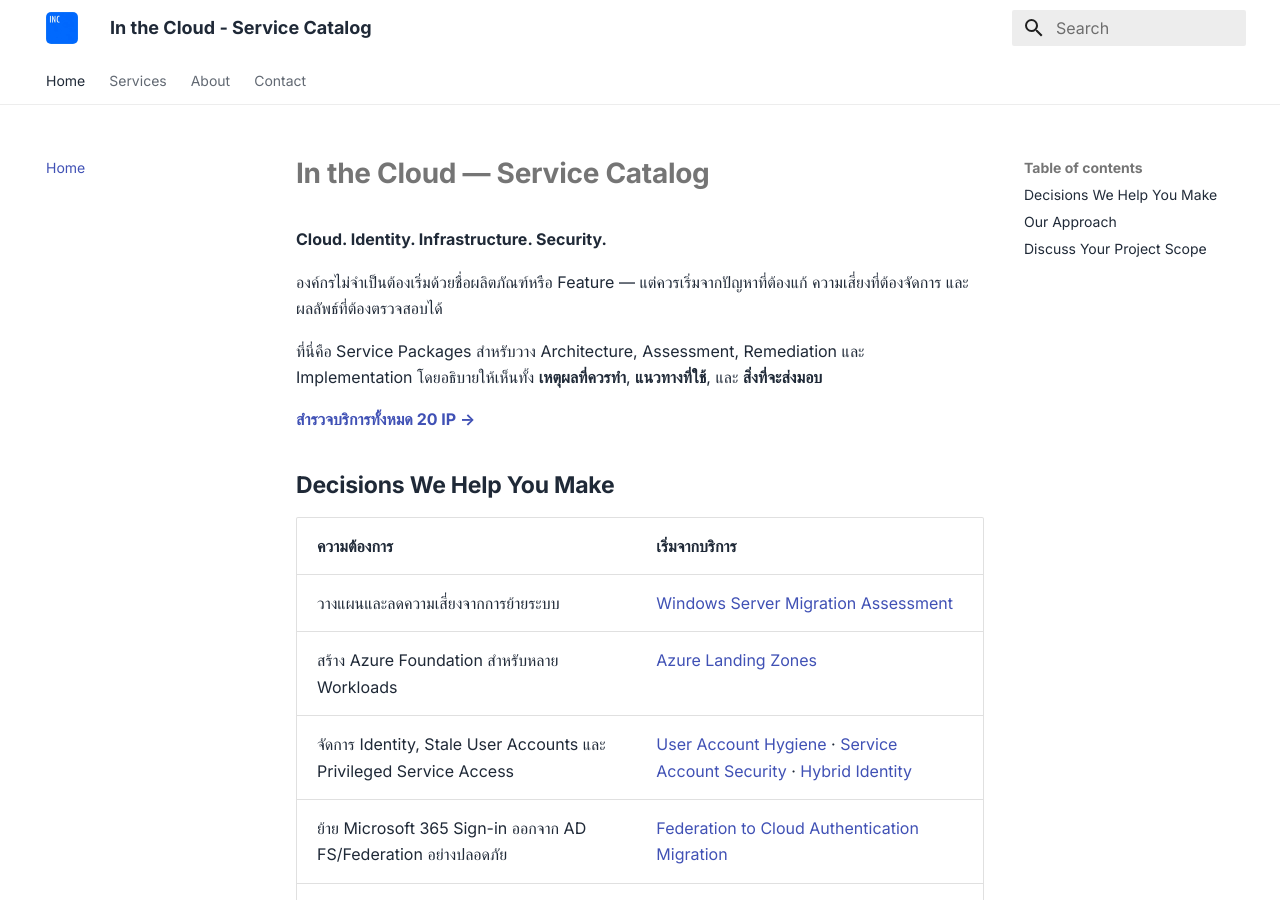
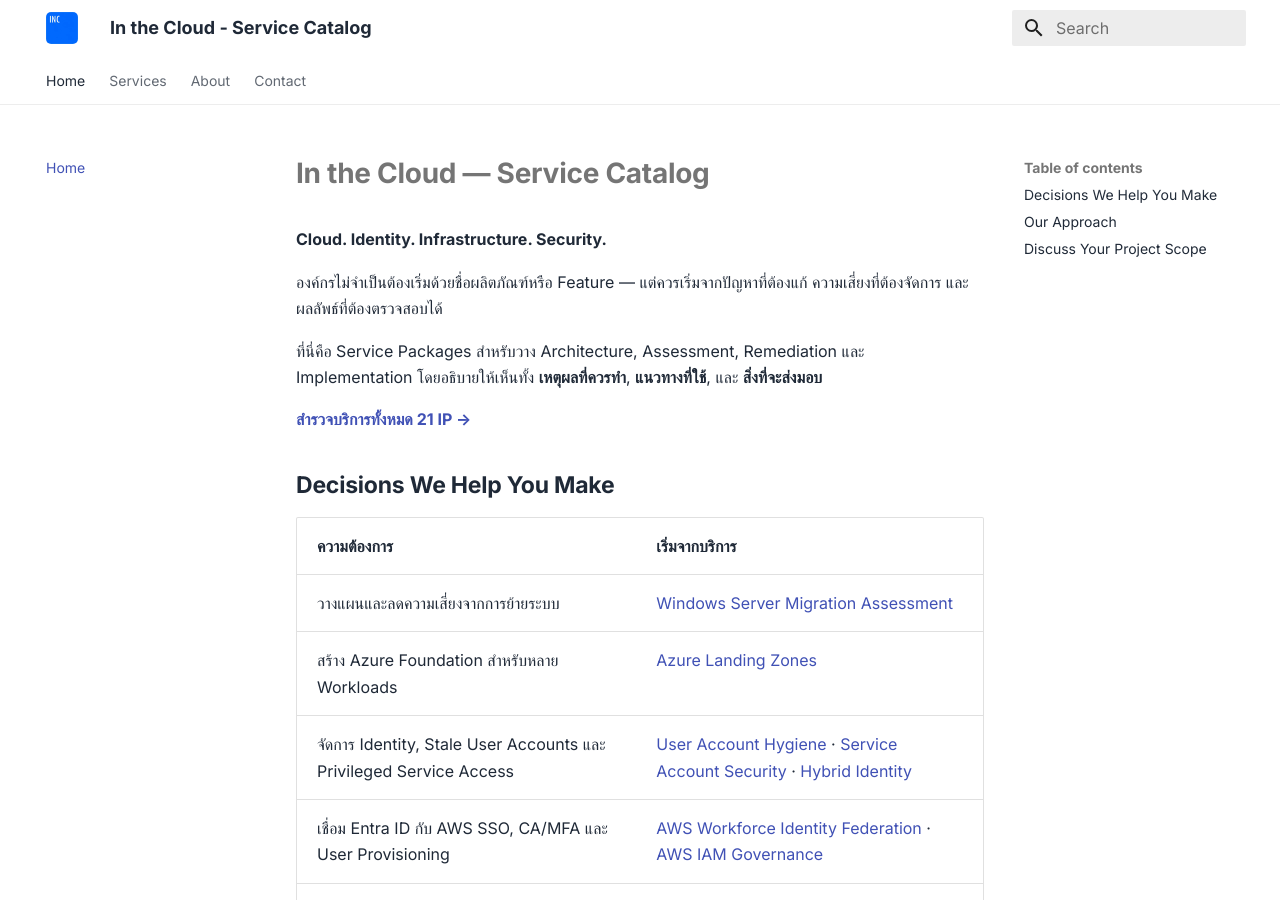
Before and after one commit to inthecloudth/service-catalog, an MkDocs documentation site: the page built from docs/index.md, in a window 1280 px wide and 900 px high. Built offline with MkDocs 1.6.1 and Material for MkDocs 9.7.7, drawn with Linux system fonts in a browser that asks for light colours.

Commit message:
docs: register IP-21 AWS Entra workforce federation service

```diff
--- a/docs/index.md
+++ b/docs/index.md
@@ -6,7 +6,7 @@
 
 ที่นี่คือ Service Packages สำหรับวาง Architecture, Assessment, Remediation และ Implementation โดยอธิบายให้เห็นทั้ง **เหตุผลที่ควรทำ**, **แนวทางที่ใช้**, และ **สิ่งที่จะส่งมอบ**
 
-**[สำรวจบริการทั้งหมด 20 IP →](services/index.md)**
+**[สำรวจบริการทั้งหมด 21 IP →](services/index.md)**
 
 ## Decisions We Help You Make
 
@@ -15,6 +15,7 @@
 | วางแผนและลดความเสี่ยงจากการย้ายระบบ | [Windows Server Migration Assessment](services/ip-01-windows-server-migration-assessment.md) |
 | สร้าง Azure Foundation สำหรับหลาย Workloads | [Azure Landing Zones](services/ip-11-azure-landing-zones.md) |
 | จัดการ Identity, Stale User Accounts และ Privileged Service Access | [User Account Hygiene](services/ip-19-user-account-hygiene.md) · [Service Account Security](services/ip-03-service-account-security.md) · [Hybrid Identity](services/ip-13-hybrid-identity-assessment-remediation.md) |
+| เชื่อม Entra ID กับ AWS SSO, CA/MFA และ User Provisioning | [AWS Workforce Identity Federation](services/ip-21-aws-workforce-identity-federation.md) · [AWS IAM Governance](services/ip-05-aws-identity-access-baseline.md) |
 | ย้าย Microsoft 365 Sign-in ออกจาก AD FS/Federation อย่างปลอดภัย | [Federation to Cloud Authentication Migration](services/ip-20-federation-cloud-authentication-migration.md) |
 | ปรับปรุง Microsoft 365 Security อย่างเป็นลำดับ | [Microsoft 365 Zero Trust](services/ip-15-microsoft-365-zero-trust.md) |
 | วัด Security Baseline ตามหลักฐานและข้อยกเว้นจริง | [Windows Server CIS](services/ip-17-windows-server-cis-benchmark.md) · [Microsoft 365 CIS](services/ip-18-m365-cis-benchmark.md) |
```
